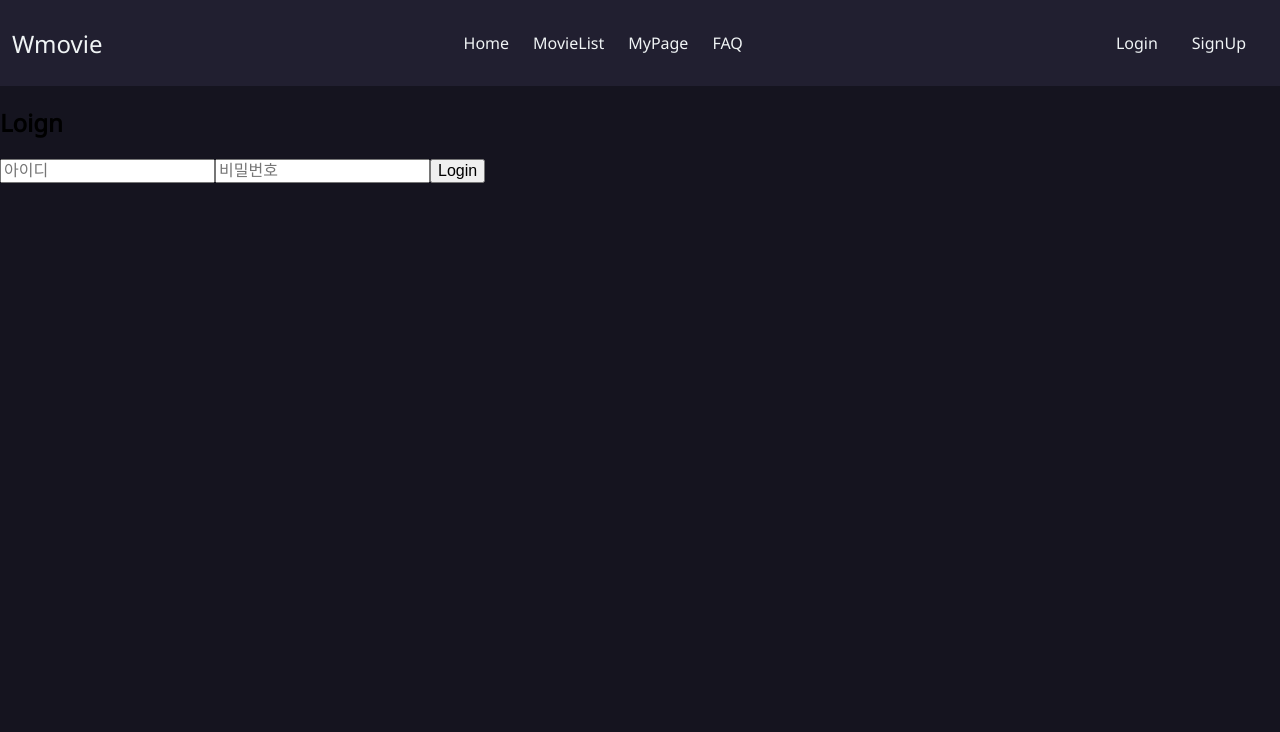
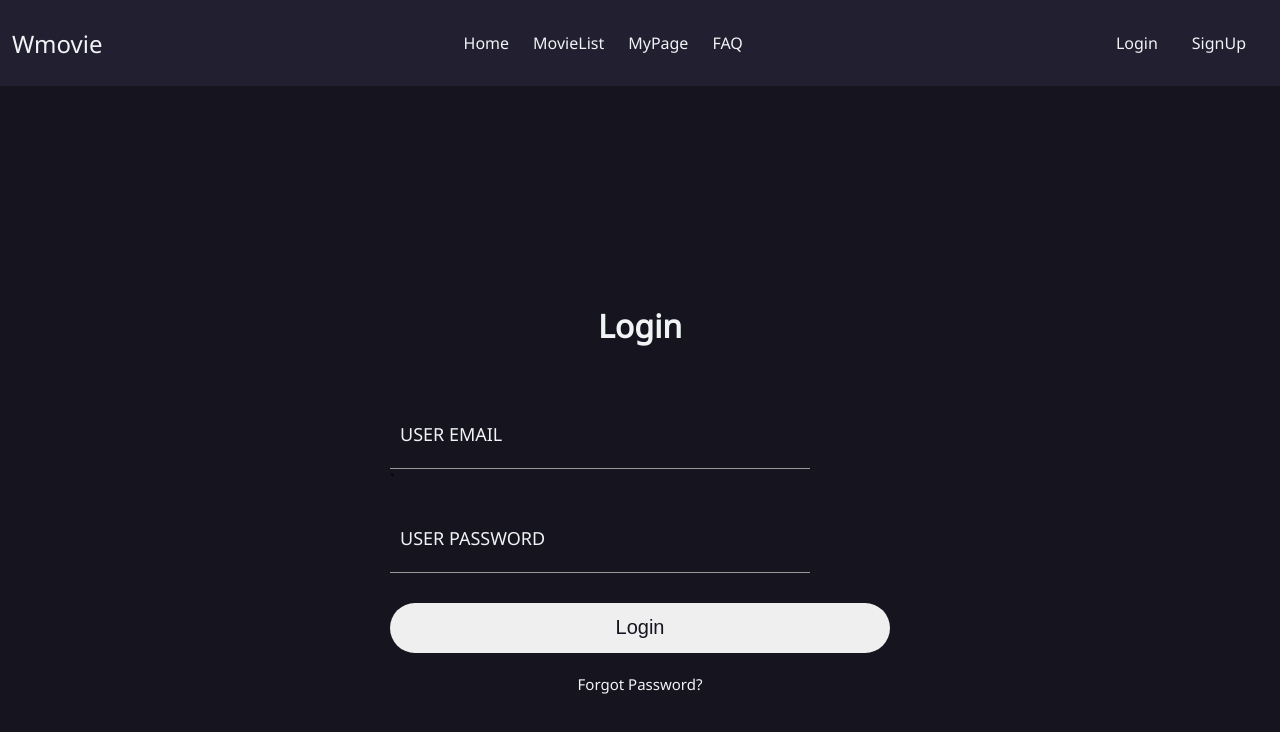
Before and after one commit to jinseoIT/myMovieApp, a React (Create React App) app: page /login in a window 1280 px wide. Shown: the top 732 px of the page. Built offline with nearby package versions, Linux system fonts and the light colour scheme.

Commit message:
login 추가

```diff
--- a/package.json
+++ b/package.json
@@ -6,15 +6,18 @@
     "@testing-library/jest-dom": "^5.14.1",
     "@testing-library/react": "^11.2.7",
     "@testing-library/user-event": "^12.8.3",
-    "antd": "^4.16.13",
     "axios": "^0.21.1",
     "core-js": "^3.17.0",
+
     "gh-pages": "^3.2.3",
     "react": "^17.0.2",
     "react-dom": "^17.0.2",
+    "react-redux": "^7.2.4",
     "react-router-dom": "^5.2.1",
     "react-scripts": "4.0.3",
     "react-youtube": "^7.13.1",
+    "redux-promise": "^0.6.0",
+    "redux-thunk": "^2.3.0",
     "web-vitals": "^1.1.2"
   },
   "scripts": {
--- /dev/null
+++ b/src/_actions/types.js
@@ -0,0 +1,4 @@
+export const LOGIN_USER = 'login_user';
+export const REGISTER_USER = 'register_user';
+export const AUTH_USER = 'auth_user';
+export const LOGOUT_USER = 'logout_user';
--- /dev/null
+++ b/src/_reducers/index.js
@@ -0,0 +1,8 @@
+import { combineReducers } from 'redux';
+import user from './user_reducer';
+
+const rootReducer = combineReducers({
+    user,
+});
+
+export default rootReducer;
--- /dev/null
+++ b/src/_reducers/user_reducer.js
@@ -0,0 +1,22 @@
+import {
+    LOGIN_USER,
+    REGISTER_USER,
+    AUTH_USER,
+    LOGOUT_USER,
+} from '../_actions/types';
+
+const reducer = function(state={},action){
+    switch(action.type){
+        case REGISTER_USER:
+            return {...state, register: action.payload }
+        case LOGIN_USER:
+            return { ...state, loginSucces: action.payload }
+        case AUTH_USER:
+            return {...state, userData: action.payload }
+        case LOGOUT_USER:
+            return {...state }
+        default:
+            return state;
+    }
+}
+export default reducer
--- a/src/components/account/Login.js
+++ b/src/components/account/Login.js
@@ -1,14 +1,57 @@
-import React from 'react';
+import axios from 'axios';
+import React, {useState} from 'react'
+import "./account.css";
 
-const Login = () => {
+function Login() {
+
+  const [userInfo, setUserInfo] = useState({email:'', password:''});
+
+  const handleChange = (e) => {
+    const { name , value } = e.target;
+    setUserInfo({ ...userInfo, [name]: value });
+  }
+
+  const handleSubmit = async (e) => {
+    console.log(userInfo.email, userInfo.password);
+  }
+
   return (
-    <div className="login__area">
-      <h2>Loign</h2>
-      <input placeholder="아이디"></input>
-      <input placeholder="비밀번호"></input>
-      <button>Login</button>
-    </div>
-  );
-};
+    <div className="login__content">
+      <div className="login__area">
+        <h2>Login</h2>
+          <form onSubmit={handleSubmit}>
+            <div className="int-area">
+            <input
+              type="email"
+              id="email"
+              autoComplete="off"
+              required
+              value={userInfo.email}
+              onChange={handleChange}
+            />`
+              <label htmlFor="email">USER EMAIL</label>
+            </div>
+            <div className="int-area">
+            <input
+              type="password"
+              id="pw"
+              autoComplete="off"
+              required
+              value={userInfo.password}
+              onChange={handleChange}
+            />
+              <label htmlFor="pw">USER PASSWORD</label>
+            </div>
+            <div className="btn-area">
+              <button type="submit" onSubmit={handleSubmit}>Login</button>
+            </div>
+          </form>
+          <div className="caption">
+            <a href="#!">Forgot Password?</a>
+          </div>
+        </div>
+      </div>
+  )
+}
 
-export default Login;
+export default Login
--- /dev/null
+++ b/src/components/account/account.css
@@ -0,0 +1,72 @@
+.login__content {
+  display: flex;
+  justify-content: center;
+  align-items: center;
+  height: 100vh;
+}
+.login__area {
+  display: flex;
+  flex-direction: column;
+  width: 500px;
+}
+
+.login__area h2{
+  font-size: 32px;
+  color: #f0f4f5;
+  text-align: center;
+  margin-bottom: 60px;
+}
+
+.int-area {
+  width: 400px;
+  position: relative;
+  margin-top: 20px;
+}
+.int-area:first-child{margin-top: 0;}
+
+.int-area input{
+  width: 100%;
+  padding: 20px 10px 20px;
+  border: none;
+  border-bottom: 1px solid #999;
+  background-color: transparent;
+  font-size: 18px;
+  color: #f0f4f5;
+  outline: none;
+}
+
+.int-area label {
+  position:absolute;
+  left: 10px;
+  top: 15px;
+  font-size: 18px;
+  color: #f0f4f5;
+  transition: top .5s ease;
+}
+
+.int-area input:focus + label,
+.int-area input:valid + label {
+  top:0;
+  color:rgb(204, 158, 73);
+  font-size: 13px;
+}
+
+.btn-area {margin-top: 30px;}
+.btn-area button{
+  width:100%;
+  height: 50px;
+  color: #15141F;
+  font-size: 20px;
+  border: none;
+  border-radius: 25px;
+}
+
+.caption {
+  margin-top: 20px;
+  text-align: center;
+}
+.caption a {
+  font-size:15px;
+  color: #f0f4f5;
+  text-decoration: none;
+}
--- a/src/components/common/nav.js
+++ b/src/components/common/nav.js
@@ -17,7 +17,7 @@ const nav = () => {
         <div className="navbar col-12">
 
           <div className="navbar__logo">
-            <a href="#!">Wmovie</a>
+            <Link to="/">Wmovie</Link>
           </div>
 
           <ul className="navbar__menu">
@@ -28,8 +28,8 @@ const nav = () => {
           </ul>
 
           <div className="navbar__account">
-            <a href="/Login">Login</a>
-            <a href="#!">SignUp</a>
+            <Link to="/Login">Login</Link>
+            <Link to="/SignUp">SignUp</Link>
           </div>
 
           {/* <div className="navbar__icons">
--- a/src/index.js
+++ b/src/index.js
@@ -1,10 +1,23 @@
 import React from 'react';
 import ReactDOM from 'react-dom';
 import App from './components/App';
+import Reducer from './_reducers';
+import ReduxThunk from 'redux-thunk';
+import promiseMiddleware from 'redux-promise';
+import { createStore, applyMiddleware } from 'redux';
+import { Provider } from 'react-redux';
+
+const createStoreWithMiddleware = applyMiddleware(promiseMiddleware, ReduxThunk)(createStore);
 
 ReactDOM.render(
-  <React.StrictMode>
+  <Provider
+    store={createStoreWithMiddleware(
+      Reducer,
+      window.__REDUX_DEVTOOLS_EXTENSION__ &&
+      window.__REDUX_DEVTOOLS_EXTENSION__()
+)}
+  >
     <App />
-  </React.StrictMode>,
+  </Provider>,
   document.getElementById('root')
 );
```
Also changed, not shown: src/_actions/user_actions.js (added, +48 -0 lines), 1 other file (tests, documents, lock files or other folders).
